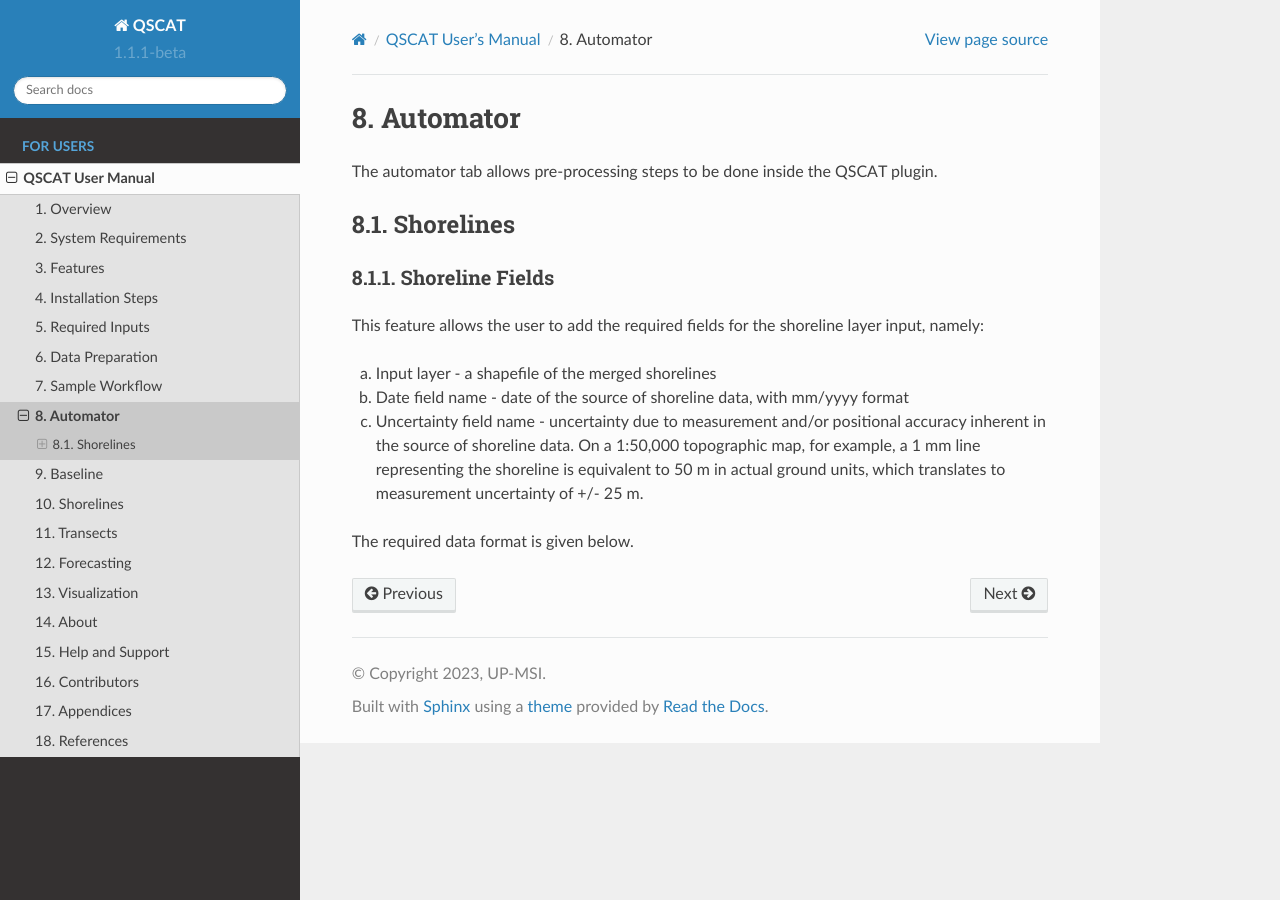
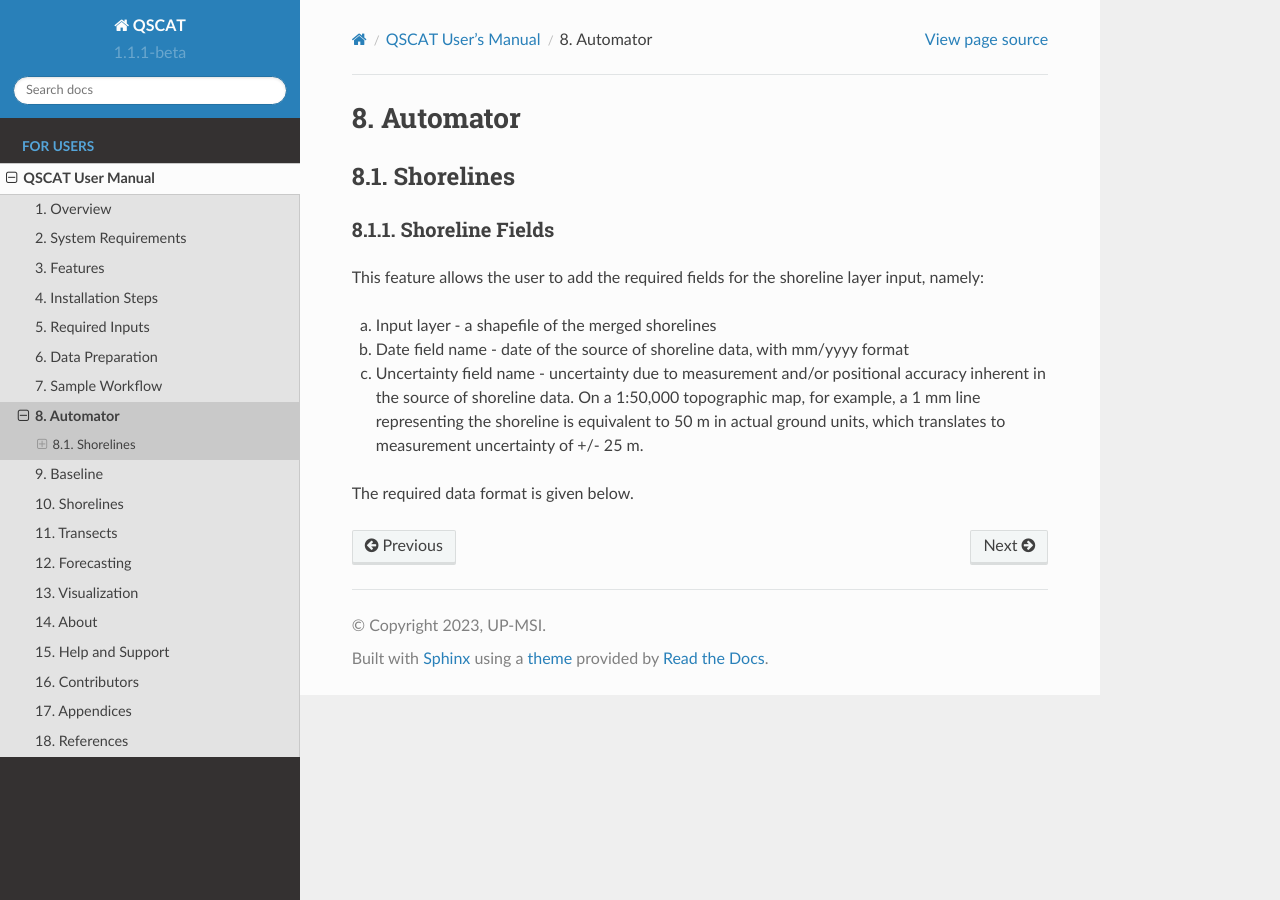
Before and after one commit to upmsi-coaster/qscat-docs, a Sphinx documentation site: the page built from docs/source/user_manual/tabs/automator.rst, in a window 1280 px wide. Built offline with Sphinx 7.4.7 and the Read the Docs theme 2.0.0, drawn with Linux system fonts in a browser that asks for light colours; pages that are not in the unit, such as notebooks, are missing from menus.

Commit message:
Update automator.rst

```diff
--- a/docs/source/user_manual/tabs/automator.rst
+++ b/docs/source/user_manual/tabs/automator.rst
@@ -1,7 +1,6 @@
 *********
 Automator
 *********
-The automator tab allows pre-processing steps to be done inside the QSCAT plugin.
 
 Shorelines
 ==========
```
